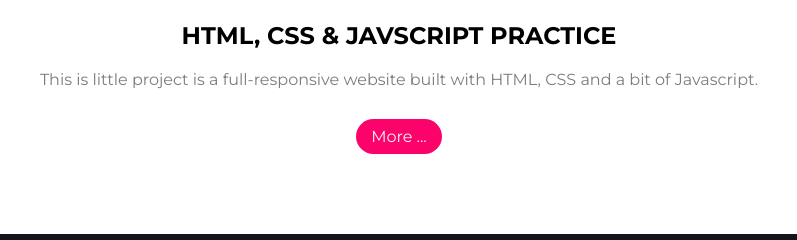
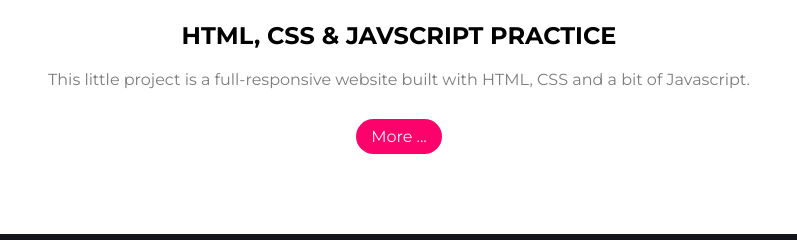
Before and after one commit to adrionbass/responsive-web-HTML-CSS, a plain HTML site: page index.html in a window 1280 px wide. Shown: the part 3097-3337 px from the top of the page, 241-1038 px from the left. Drawn offline with Linux system fonts and the light colour scheme.

Commit message:
14/2/2023kb

```diff
--- a/index.html
+++ b/index.html
@@ -118,7 +118,7 @@
         <div class="col">
           <h4>HTML, CSS & JAVSCRIPT PRACTICE</h4>
           <p>
-            This is little project is a full-responsive website built with HTML, CSS and a bit of Javascript.
+            This little project is a full-responsive website built with HTML, CSS and a bit of Javascript.
           </p>
           <a href="#" class="ctn">More ...</a>
         </div>
```
Also changed, not shown: 1 other file.
